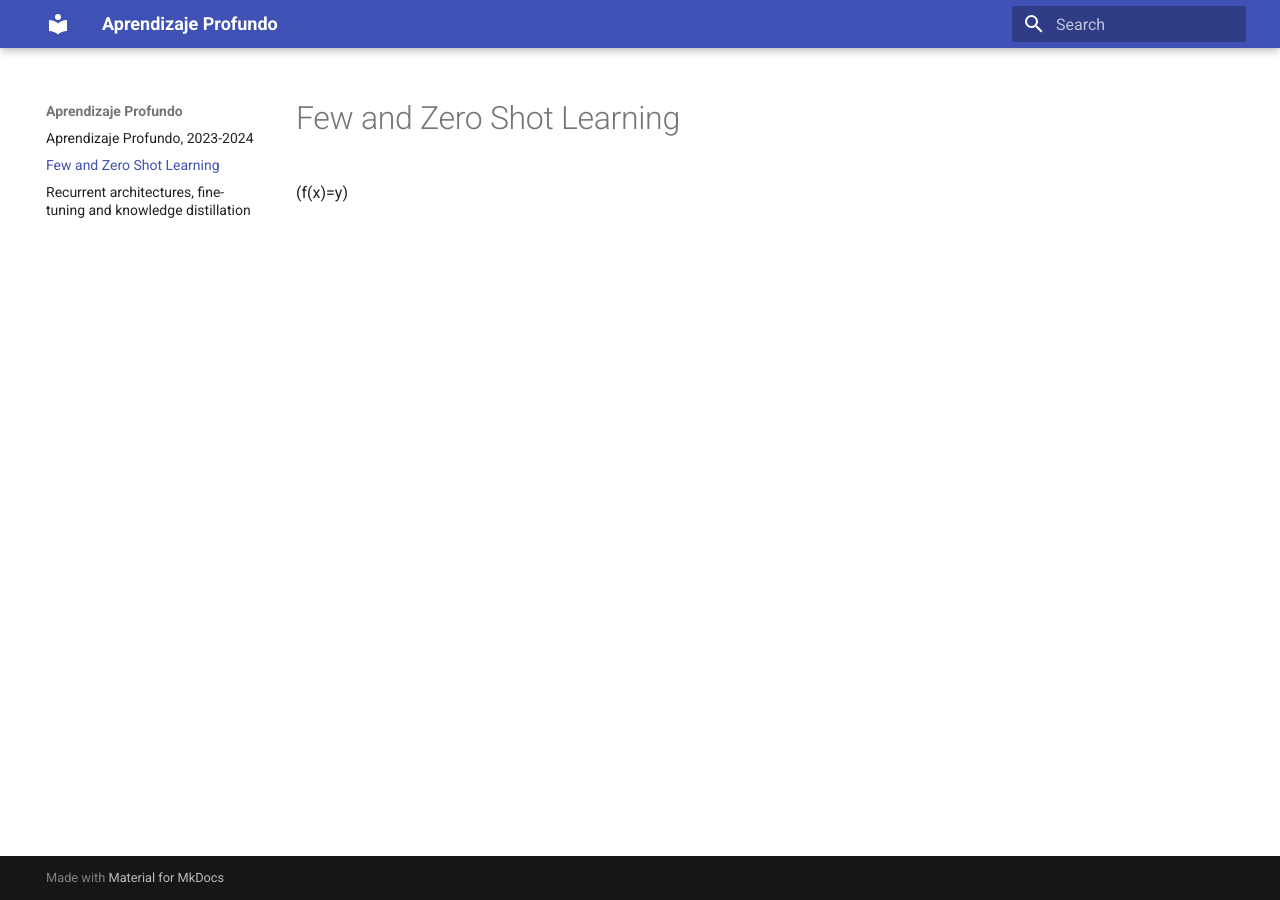
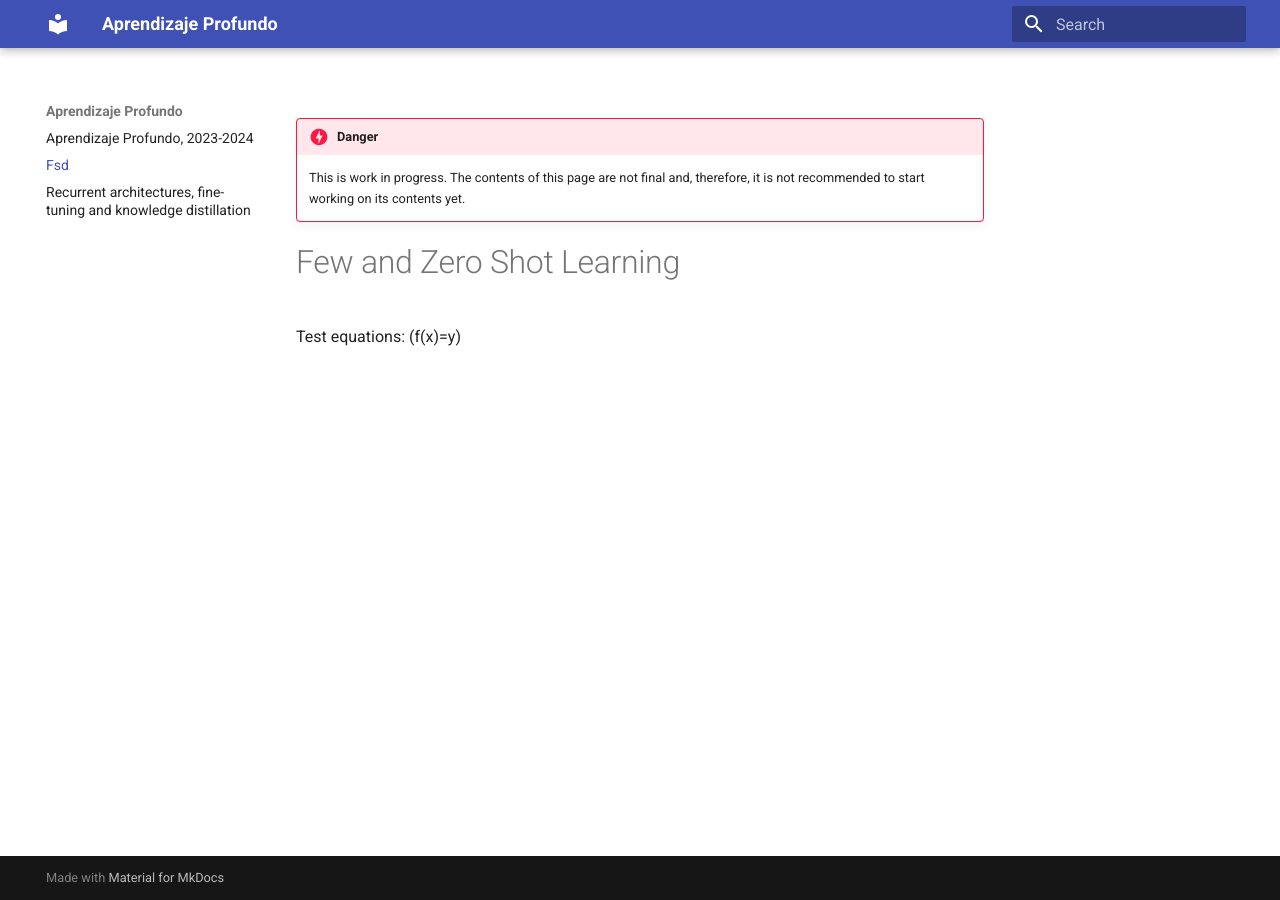
Before and after one commit to pertusa/ap, an MkDocs documentation site: the page built from docs/fsd.md, in a window 1280 px wide. Built offline with MkDocs 1.6.1 and Material for MkDocs 9.7.7, drawn with Linux system fonts in a browser that asks for light colours.

Commit message:
Mkdocs updated for latex equations

```diff
--- a/docs/fsd.md
+++ b/docs/fsd.md
@@ -1,3 +1,7 @@
+!!! danger
+
+    This is work in progress. The contents of this page are not final and, therefore, it is not recommended to start working on its contents yet.
+
 # Few and Zero Shot Learning
 
-\(f(x)=y\)
+Test equations: \(f(x)=y\)
--- a/mkdocs.yml
+++ b/mkdocs.yml
@@ -10,3 +10,6 @@
   - admonition
   - pymdownx.details
   - pymdownx.superfences
+
+extra_javascript:
+  - https://cdnjs.cloudflare.com/ajax/libs/mathjax/2.7.4/MathJax.js?config=TeX-AMS-MML_HTMLorMML
```
Also changed, not shown: docs/index.md (+1 -1 lines).
